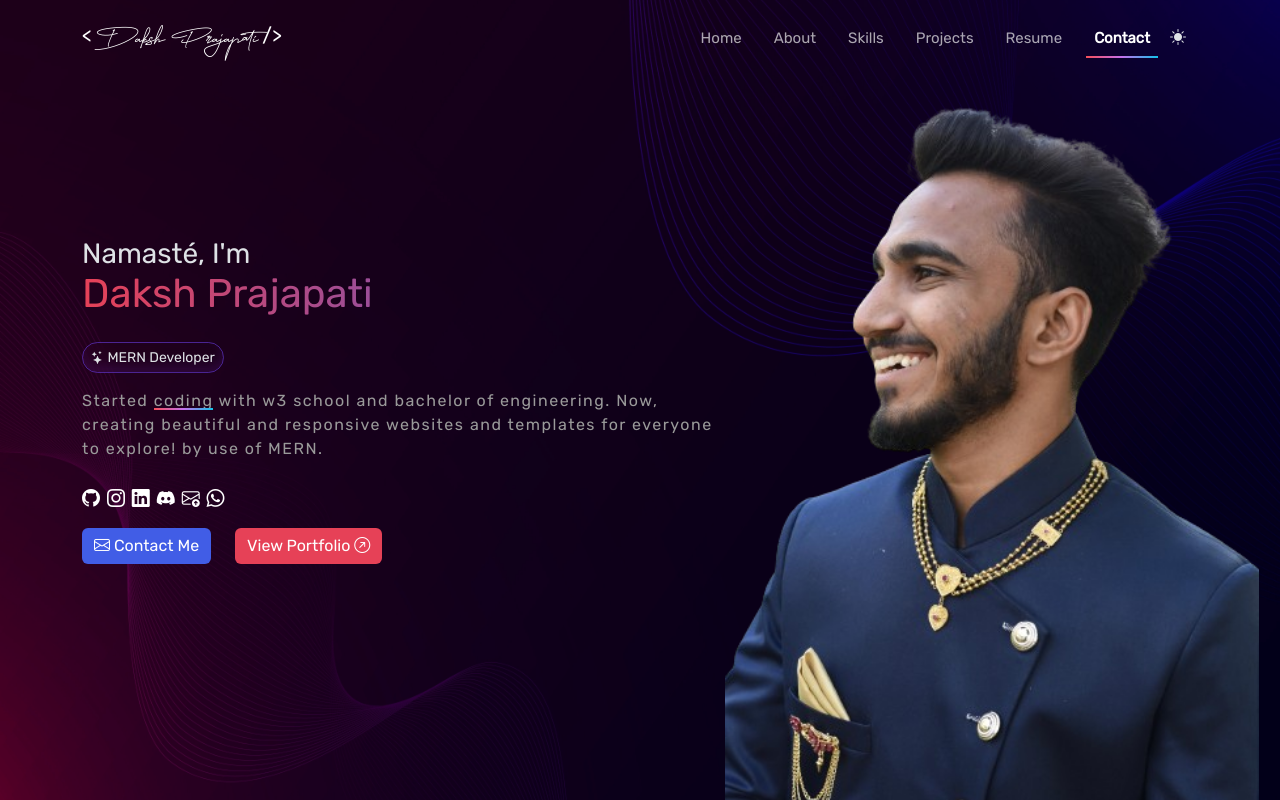
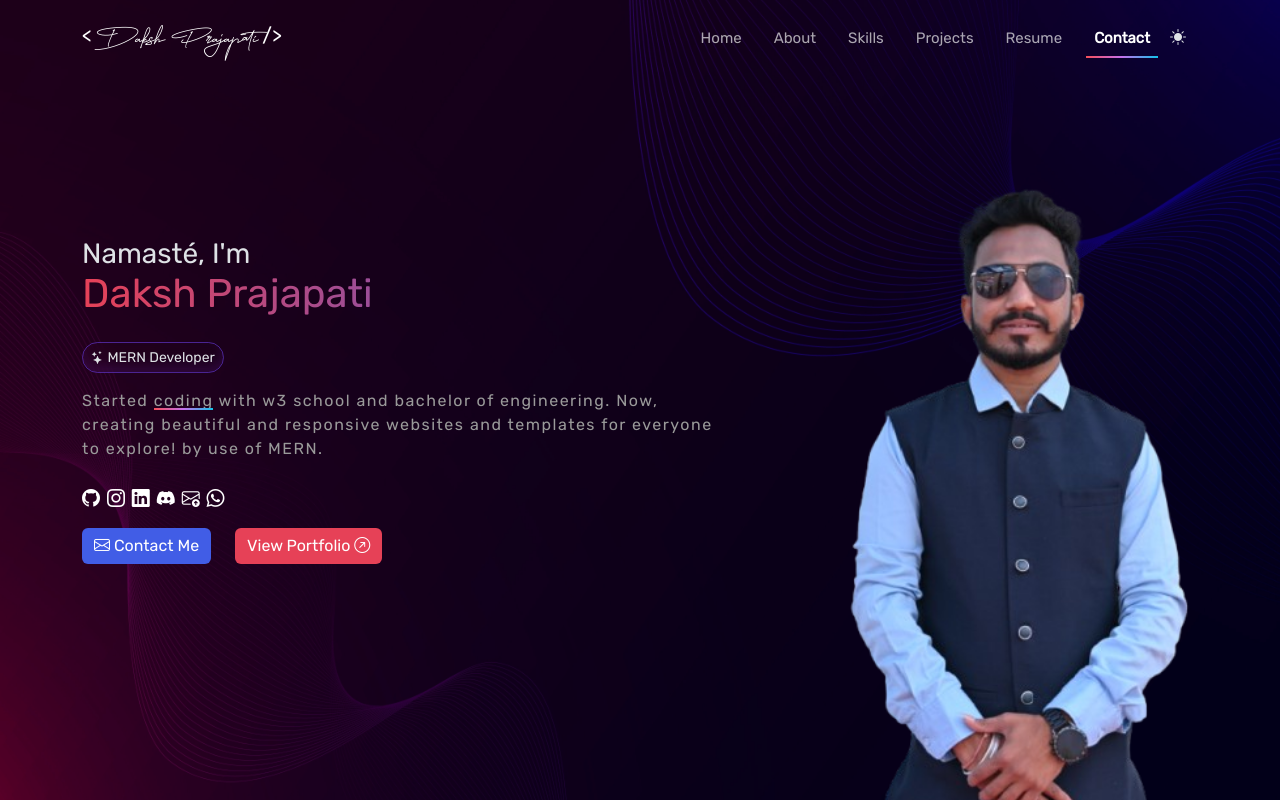
Before and after one commit to Daksh902/DPs-Portfolio, a website: page public/index.html in a window 1280 px wide. Shown: the top 800 px of the page. Drawn offline with Linux system fonts and the light colour scheme.

Commit message:
Update style.css

```diff
--- a/public/assets/css/style.css
+++ b/public/assets/css/style.css
@@ -415,7 +415,7 @@ a:hover{
     background-size: contain;
     background-position: bottom;
     background-repeat: no-repeat;
-    background-image: url(/assets/images/DBac.png);
+    background-image: url(/assets/images/DSC_9720.png); /* DBac.png */
 }
 
 @media (max-width: 576px) {
```
